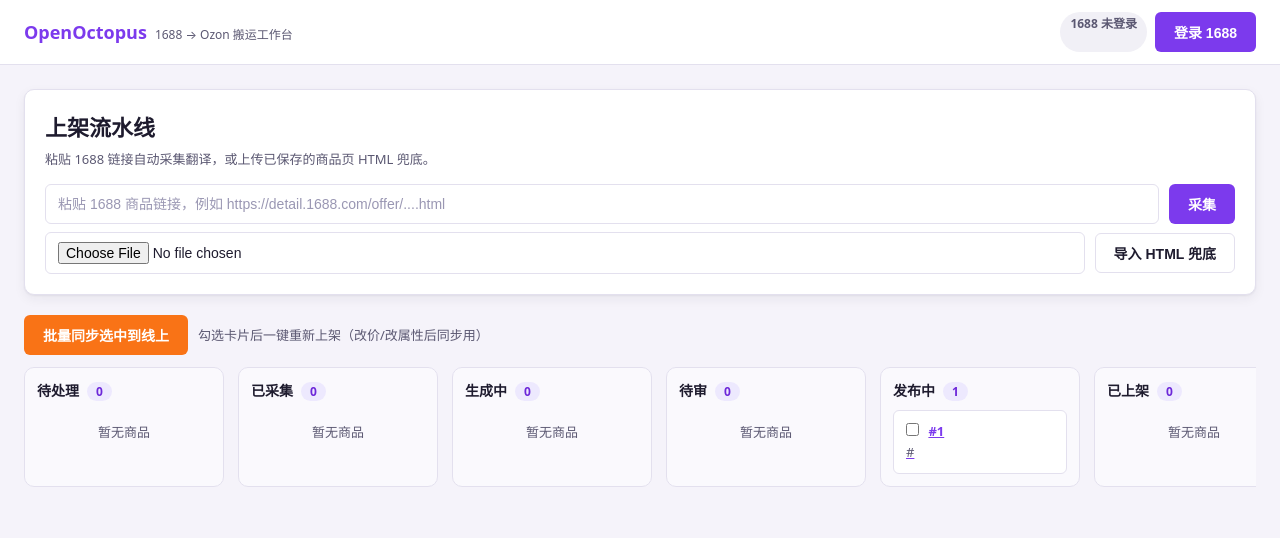
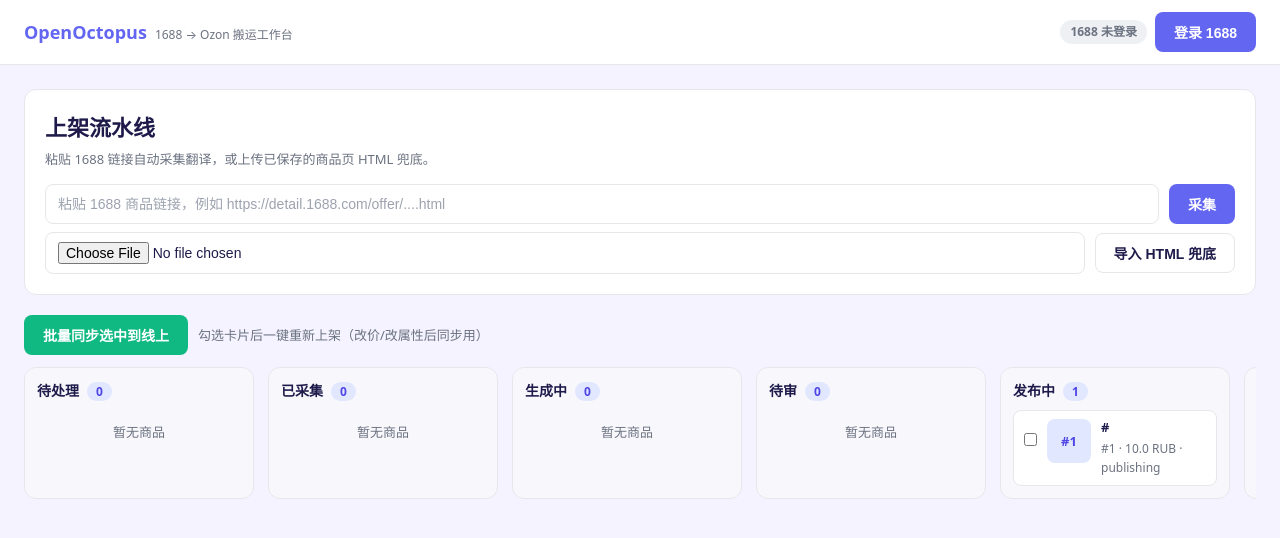
Before and after one commit to ryanhwong/OpenOctopus, a FastAPI app: page / in a window 1280 px wide. Shown: the top 538 px of the page. Run offline with FastAPI, Linux system fonts and the light colour scheme; tables that the repository leaves empty hold one stand-in row (values such as "Sample post"); data that the repository does not hold is empty; parts of the project's set-up code (start-up, migrations or seed data) failed here and were passed over.

Commit message:
feat(ui): flat design refresh, kanban cards with thumbnail/title, video+rich content sections in review with regenerate

```diff
--- a/src/openoctopus/db.py
+++ b/src/openoctopus/db.py
@@ -14,6 +14,8 @@ CREATE TABLE IF NOT EXISTS products(
   weight_g REAL,
   ozon_product_id TEXT,
   offer_id_prefix TEXT,
+  video_url TEXT,
+  rich_content TEXT,
   created_at TEXT DEFAULT CURRENT_TIMESTAMP,
   updated_at TEXT DEFAULT CURRENT_TIMESTAMP);
 
@@ -114,5 +116,8 @@ def init_db(path: str) -> None:
     for col in ("length_mm", "width_mm", "height_mm", "weight_g"):
         if col not in prod_cols:
             conn.execute(f"ALTER TABLE products ADD COLUMN {col} REAL")
+    for col in ("video_url", "rich_content"):
+        if col not in prod_cols:
+            conn.execute(f"ALTER TABLE products ADD COLUMN {col} TEXT")
     conn.commit()
     conn.close()
--- a/src/openoctopus/web/app.py
+++ b/src/openoctopus/web/app.py
@@ -81,7 +81,12 @@ def create_app(ctx, run_worker: bool = True) -> FastAPI:
     def kanban(request: Request):
         conn = get_conn(ctx.db_path)
         groups = [(label, conn.execute(
-            "SELECT id, source_url FROM products WHERE status=? ORDER BY updated_at DESC",
+            "SELECT p.id, p.source_url, p.status, p.price_rub, "
+            "(SELECT t.ru FROM translations t WHERE t.product_id=p.id AND t.field='title' "
+            " LIMIT 1) AS title_ru, "
+            "(SELECT i.translated_url FROM images i WHERE i.product_id=p.id AND i.kind='main' "
+            " AND i.translated_url IS NOT NULL ORDER BY i.id LIMIT 1) AS thumb "
+            "FROM products p WHERE p.status=? ORDER BY p.updated_at DESC",
             (st,)).fetchall()) for st, label in STATUS_GROUPS]
         job_by_product = {}
         for j in conn.execute(
@@ -93,9 +98,9 @@ def create_app(ctx, run_worker: bool = True) -> FastAPI:
                 continue
             if pid is not None and pid not in job_by_product:
                 job_by_product[pid] = dict(j)
-        return TEMPLATES.TemplateResponse(request, "kanban.html", {"groups": groups,
-                                                                     "login": _login_snapshot(),
-                                                                     "jobs": job_by_product})
+        return TEMPLATES.TemplateResponse(request, "kanban.html", {
+            "groups": groups, "login": _login_snapshot(), "jobs": job_by_product,
+            "currency": (ctx.settings.price_currency or "RUB").upper()})
 
     @app.get("/login/status")
     def login_status():
@@ -186,9 +191,16 @@ def create_app(ctx, run_worker: bool = True) -> FastAPI:
                     cny = min((g.price_cny for g in grp if g.price_cny), default=0) or rraw.price_cny
                     variants.append({"zh": opt, "ru": omap.get(opt, {}).get("option_ru", ""),
                                      "price_rub": round(cny * rate), "combos": len(grp)})
+        hero = next((r["translated_url"] for r in images
+                     if r["kind"] == "main" and r["translated_url"]), None)
+        content_jobs = conn.execute(
+            "SELECT count(*) FROM jobs WHERE status IN ('queued','running') "
+            "AND type IN ('regenerate_video','regenerate_rich') "
+            "AND payload_json LIKE ?", (f'%"product_id": {pid}%',)).fetchone()[0]
         return TEMPLATES.TemplateResponse(request, "review.html",
-                                          {"p": p, "t": t, "images": images,
+                                          {"p": p, "t": t, "images": images, "hero": hero,
                                            "mapping": mapping, "cats": cats, "variants": variants,
+                                           "content_jobs": content_jobs,
                                            "currency": (ctx.settings.price_currency or "RUB").upper()})
 
     @app.post("/products/{pid}/edit")
@@ -198,7 +210,7 @@ def create_app(ctx, run_worker: bool = True) -> FastAPI:
                    ozon_category_id: str = Form(...),
                    attributes_json: str = Form("{}"), length_mm: str = Form(""),
                    width_mm: str = Form(""), height_mm: str = Form(""),
-                   weight_g: str = Form("")):
+                   weight_g: str = Form(""), rich_content: str = Form("")):
         try:
             attrs = _json.loads(attributes_json)
         except _json.JSONDecodeError:
@@ -233,6 +245,9 @@ def create_app(ctx, run_worker: bool = True) -> FastAPI:
         except ValueError:
             stock_val = 0
         conn.execute("UPDATE products SET stock=? WHERE id=?", (stock_val, pid))
+        if rich_content.strip():
+            conn.execute("UPDATE products SET rich_content=? WHERE id=?",
+                         (rich_content.strip(), pid))
         dims = {}
         for field, key in (("length_mm", length_mm), ("width_mm", width_mm),
                            ("height_mm", height_mm), ("weight_g", weight_g)):
@@ -297,6 +312,24 @@ def create_app(ctx, run_worker: bool = True) -> FastAPI:
                                             "prompt_override": prompt_override.strip()})
         return RedirectResponse(f"/products/{pid}", status_code=303)
 
+    @app.post("/products/{pid}/content/video/regenerate")
+    def regenerate_video(pid: int):
+        conn = get_conn(ctx.db_path)
+        if conn.execute("SELECT 1 FROM products WHERE id=?", (pid,)).fetchone() is None:
+            raise HTTPException(status_code=404, detail="Product not found")
+        enqueue(conn, "regenerate_video", {"product_id": pid})
+        conn.commit()
+        return RedirectResponse(f"/products/{pid}", status_code=303)
+
+    @app.post("/products/{pid}/content/rich/regenerate")
+    def regenerate_rich(pid: int):
+        conn = get_conn(ctx.db_path)
+        if conn.execute("SELECT 1 FROM products WHERE id=?", (pid,)).fetchone() is None:
+            raise HTTPException(status_code=404, detail="Product not found")
+        enqueue(conn, "regenerate_rich", {"product_id": pid})
+        conn.commit()
+        return RedirectResponse(f"/products/{pid}", status_code=303)
+
     @app.post("/products/publish-batch")
     async def publish_batch(request: Request):
         form = await request.form()
--- a/src/openoctopus/web/templates/base.html
+++ b/src/openoctopus/web/templates/base.html
@@ -6,16 +6,16 @@
 <title>{% block title %}OpenOctopus{% endblock %}</title>
 <style>
 :root{
-  --bg:#f5f3fa; --surface:#ffffff; --surface-2:#faf9fd;
-  --primary:#7c3aed; --primary-dark:#6d28d9; --primary-soft:#ede9fe;
-  --cta:#f97316; --cta-dark:#ea580c;
-  --text:#1e1b2e; --muted:#5b5872; --border:#e3e0ee;
-  --success:#16a34a; --success-bg:#dcfce7;
+  --bg:#f5f3ff; --surface:#ffffff; --surface-2:#f8f8fc;
+  --primary:#6366f1; --primary-dark:#4f46e5; --primary-soft:#e0e7ff;
+  --cta:#10b981; --cta-dark:#059669;
+  --text:#1e1b4b; --muted:#6b7280; --border:#e5e7eb;
+  --success:#059669; --success-bg:#d1fae5;
   --warning:#b45309; --warning-bg:#fef3c7;
   --danger:#dc2626; --danger-bg:#fee2e2;
-  --info:#1d4ed8; --info-bg:#dbeafe;
-  --radius:10px; --radius-s:6px;
-  --shadow:0 1px 2px rgba(30,27,46,.06),0 4px 12px rgba(30,27,46,.06);
+  --info:#4f46e5; --info-bg:#e0e7ff;
+  --radius:12px; --radius-s:8px;
+  --shadow:0 1px 2px rgba(30,27,75,.05);
 }
 *{box-sizing:border-box}
 body{margin:0;background:var(--bg);color:var(--text);
@@ -26,10 +26,10 @@ a{color:var(--primary)}
   padding:12px 24px;display:flex;align-items:center;gap:16px;position:sticky;top:0;z-index:30}
 .brand{font-weight:700;font-size:18px;color:var(--primary);text-decoration:none;white-space:nowrap}
 .brand small{font-weight:400;color:var(--muted);font-size:12px;margin-left:8px}
-.topbar nav{margin-left:auto;display:flex;gap:8px}
+.topbar nav{margin-left:auto;display:flex;gap:8px;align-items:center}
 .wrap{max-width:1280px;margin:0 auto;padding:24px}
 .card{background:var(--surface);border:1px solid var(--border);border-radius:var(--radius);
-  box-shadow:var(--shadow);padding:20px}
+  padding:20px}
 h1{font-size:22px;margin:0 0 16px}
 h2{font-size:17px;margin:24px 0 12px}
 h3{font-size:15px;margin:20px 0 8px}
@@ -37,7 +37,7 @@ h3{font-size:15px;margin:20px 0 8px}
 .btn{display:inline-flex;align-items:center;justify-content:center;gap:6px;
   min-height:40px;padding:8px 18px;border-radius:var(--radius-s);border:1px solid transparent;
   font-size:14px;font-weight:600;cursor:pointer;text-decoration:none;
-  transition:background-color .2s,color .2s,border-color .2s,box-shadow .2s}
+  transition:background-color .18s ease,color .18s ease,border-color .18s ease}
 .btn-primary{background:var(--primary);color:#fff}
 .btn-primary:hover{background:var(--primary-dark)}
 .btn-cta{background:var(--cta);color:#fff}
@@ -46,32 +46,45 @@ h3{font-size:15px;margin:20px 0 8px}
 .btn-ghost:hover{border-color:var(--primary);color:var(--primary)}
 .btn-danger-ghost{background:var(--surface);border-color:var(--border);color:var(--danger)}
 .btn-danger-ghost:hover{border-color:var(--danger)}
-.btn:focus-visible,a:focus-visible,input:focus-visible,textarea:focus-visible,select:focus-visible{
+.btn:disabled{opacity:.6;cursor:not-allowed}
+.btn:focus-visible,a:focus-visible,input:focus-visible,textarea:focus-visible,
+select:focus-visible,summary:focus-visible,.pcard-link:focus-visible{
   outline:2px solid var(--primary);outline-offset:2px}
-input[type=text],input:not([type]),input[type=file],textarea,select{
+input[type=text],input:not([type]),input[type=file],input[type=number],textarea,select{
   width:100%;padding:9px 12px;margin:4px 0 14px;font-size:14px;color:var(--text);
   border:1px solid var(--border);border-radius:var(--radius-s);background:var(--surface)}
-input::placeholder,textarea::placeholder{color:#9a97b3}
+input::placeholder,textarea::placeholder{color:#9ca3af}
 label{display:block;font-weight:600;font-size:13px;margin-top:4px}
 .pill{display:inline-block;padding:2px 10px;border-radius:999px;font-size:12px;font-weight:600;white-space:nowrap}
-.pill-new{background:#f1f0f6;color:var(--muted)}
+.pill-new{background:#eef0f4;color:var(--muted)}
 .pill-collected{background:var(--info-bg);color:var(--info)}
 .pill-generating{background:var(--warning-bg);color:var(--warning)}
-.pill-review{background:#ffedd5;color:var(--cta-dark)}
+.pill-review{background:#ffedd5;color:#c2410c}
 .pill-publishing{background:var(--primary-soft);color:var(--primary-dark)}
 .pill-listed{background:var(--success-bg);color:var(--success)}
 .pill-failed{background:var(--danger-bg);color:var(--danger)}
 .cols{display:flex;gap:14px;overflow-x:auto;padding-bottom:8px}
-.col{flex:1;min-width:200px;background:var(--surface-2);border:1px solid var(--border);
+.col{flex:1;min-width:230px;background:var(--surface-2);border:1px solid var(--border);
   border-radius:var(--radius);padding:12px}
 .col-head{display:flex;align-items:center;gap:8px;font-weight:700;font-size:14px;margin-bottom:4px}
 .count{background:var(--primary-soft);color:var(--primary-dark);border-radius:999px;
   font-size:12px;padding:0 9px;font-weight:700}
-.pcard{display:block;background:var(--surface);border:1px solid var(--border);
-  border-radius:var(--radius-s);padding:10px 12px;margin-top:8px;font-size:13px;
-  color:var(--text);text-decoration:none;cursor:pointer;
-  transition:border-color .2s,box-shadow .2s}
-.pcard:hover{border-color:var(--primary);box-shadow:var(--shadow)}
+.pcard{background:var(--surface);border:1px solid var(--border);
+  border-radius:var(--radius-s);padding:8px 10px;margin-top:8px;font-size:13px;
+  transition:border-color .18s ease}
+.pcard:hover{border-color:var(--primary)}
+.pcard-row{display:flex;gap:10px;align-items:flex-start}
+.pcard-row input[type=checkbox]{width:auto;margin:14px 0 0;flex:none}
+.pcard-link{display:flex;gap:10px;flex:1;min-width:0;color:var(--text);
+  text-decoration:none;cursor:pointer}
+.thumb{flex:none;width:44px;height:44px;border-radius:var(--radius-s);overflow:hidden;
+  background:var(--primary-soft);display:flex;align-items:center;justify-content:center;
+  color:var(--primary-dark);font-weight:700}
+.thumb img{width:100%;height:100%;object-fit:cover;display:block}
+.pinfo{min-width:0;flex:1}
+.ptitle{display:-webkit-box;-webkit-line-clamp:2;-webkit-box-orient:vertical;overflow:hidden;
+  font-weight:600;line-height:1.35;overflow-wrap:anywhere}
+.pmeta{display:block;color:var(--muted);font-size:12px;margin-top:2px;overflow-wrap:anywhere}
 .pcard .pid{font-weight:700;color:var(--primary)}
 .pcard .url{color:var(--muted);overflow-wrap:anywhere}
 .urllink{overflow-wrap:anywhere;word-break:break-all}
@@ -84,16 +97,20 @@ label{display:block;font-weight:600;font-size:13px;margin-top:4px}
 .grid2{display:grid;grid-template-columns:1fr 1fr;gap:20px;align-items:start}
 @media (max-width:900px){.grid2{grid-template-columns:1fr}}
 .actionbar{position:sticky;bottom:0;background:var(--surface);border:1px solid var(--border);
-  border-radius:var(--radius);box-shadow:var(--shadow);padding:12px 16px;margin-top:20px;
-  display:flex;gap:10px;flex-wrap:wrap;align-items:center}
+  border-radius:var(--radius);padding:12px 16px;margin-top:20px;
+  display:flex;gap:10px;flex-wrap:wrap;align-items:center;z-index:20}
 .actionbar form{display:inline}
 .imgpair{display:grid;grid-template-columns:1fr 1fr;gap:10px;margin-bottom:14px;
   border:1px solid var(--border);border-radius:var(--radius-s);padding:10px;background:var(--surface-2)}
 .imgpair figure{margin:0}
-.imgpair img{width:100%;border-radius:4px;display:block;background:#fff}
+.imgpair img{width:100%;border-radius:6px;display:block;background:#fff}
 .imgpair figcaption{font-size:12px;color:var(--muted);margin-bottom:4px}
 .srcbox{background:var(--surface-2);border:1px solid var(--border);border-radius:var(--radius-s);
   padding:12px 14px;margin-bottom:10px;font-size:14px}
+.hero{display:flex;gap:14px;align-items:center}
+.hero img{width:64px;height:64px;border-radius:var(--radius-s);object-fit:cover;
+  background:var(--primary-soft);flex:none}
+video{width:100%;border-radius:var(--radius-s);background:#000;display:block}
 @media (prefers-reduced-motion:reduce){*{transition:none !important}}
 </style>
 </head>
--- a/src/openoctopus/web/templates/kanban.html
+++ b/src/openoctopus/web/templates/kanban.html
@@ -56,12 +56,21 @@
     <div class="col-head">{{ label }} <span class="count">{{ items|length }}</span></div>
     {% for it in items %}
       <div class="pcard">
-        <input type="checkbox" name="pid" value="{{ it['id'] }}" form="batchform" title="选中批量同步"
-               style="width:auto;margin:0 6px 0 0">
-        <a href="/products/{{ it['id'] }}" title="{{ it['source_url'] }}">
-          <span class="pid">#{{ it['id'] }}</span><br>
-          <span class="url">{{ it['source_url'][:48] }}</span>
-        </a>
+        <div class="pcard-row">
+          <input type="checkbox" name="pid" value="{{ it['id'] }}" form="batchform"
+                 title="选中批量同步">
+          <a class="pcard-link" href="/products/{{ it['id'] }}" title="{{ it['source_url'] }}">
+            <span class="thumb">
+              {% if it['thumb'] %}<img src="{{ it['thumb'] }}" alt="" loading="lazy">
+              {% else %}#{{ it['id'] }}{% endif %}
+            </span>
+            <span class="pinfo">
+              <span class="ptitle">{{ it['title_ru'] or it['source_url'] }}</span>
+              <span class="pmeta">#{{ it['id'] }}{% if it['price_rub'] %} · {{ it['price_rub'] }} {{ currency }}
+                {% endif %}{% if it['status'] != 'review' %} · {{ it['status'] }}{% endif %}</span>
+            </span>
+          </a>
+        </div>
       </div>
       {% set job = jobs.get(it['id']) %}
       {% if job and job['status'] == 'failed' %}
```
Also changed, not shown: src/openoctopus/jobs/handlers.py (+103 -23 lines), src/openoctopus/web/templates/review.html (+37 -8 lines), tests/jobs/test_handlers.py (+39 -0 lines), tests/web/test_app.py (+53 -0 lines).
